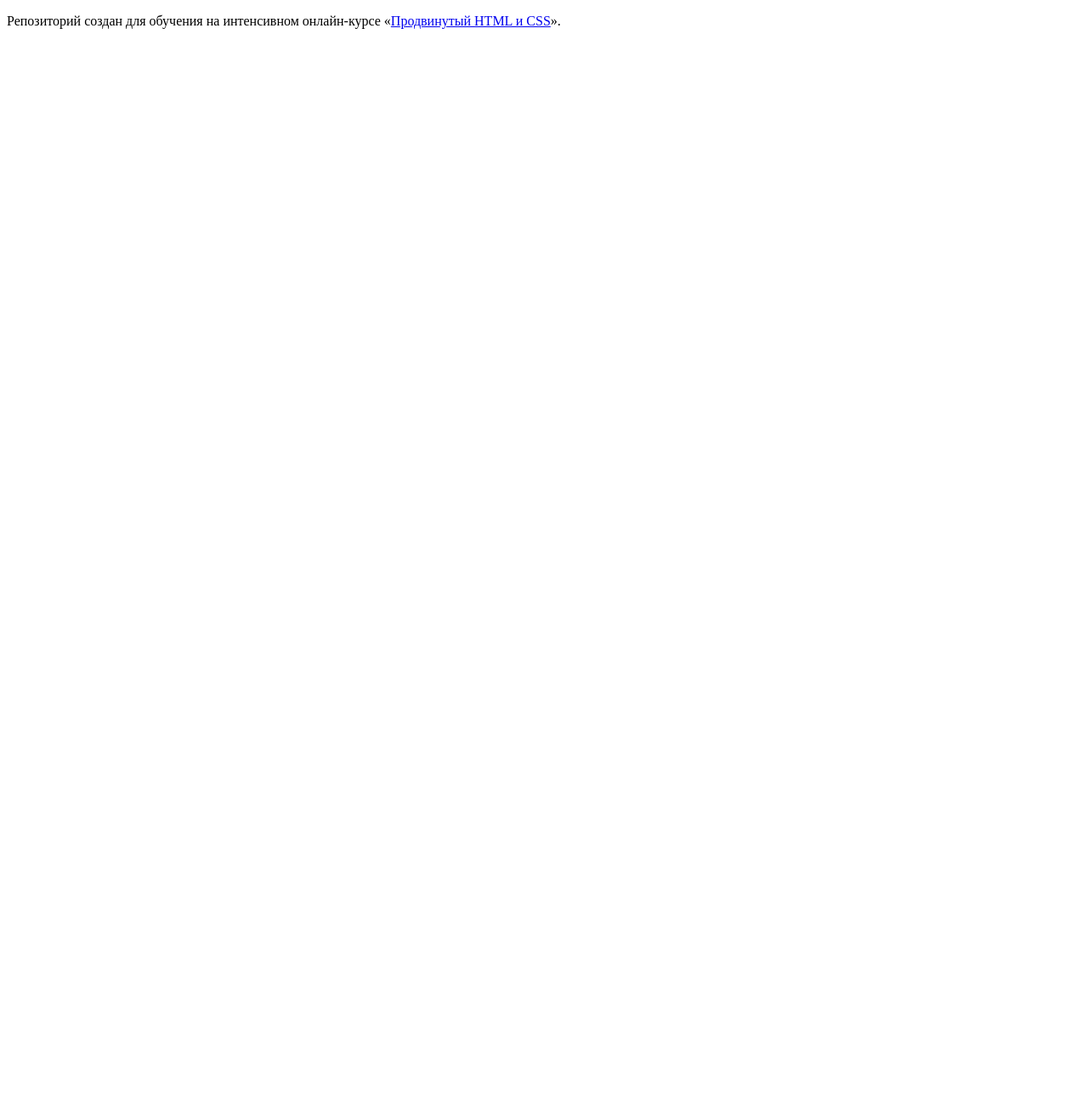
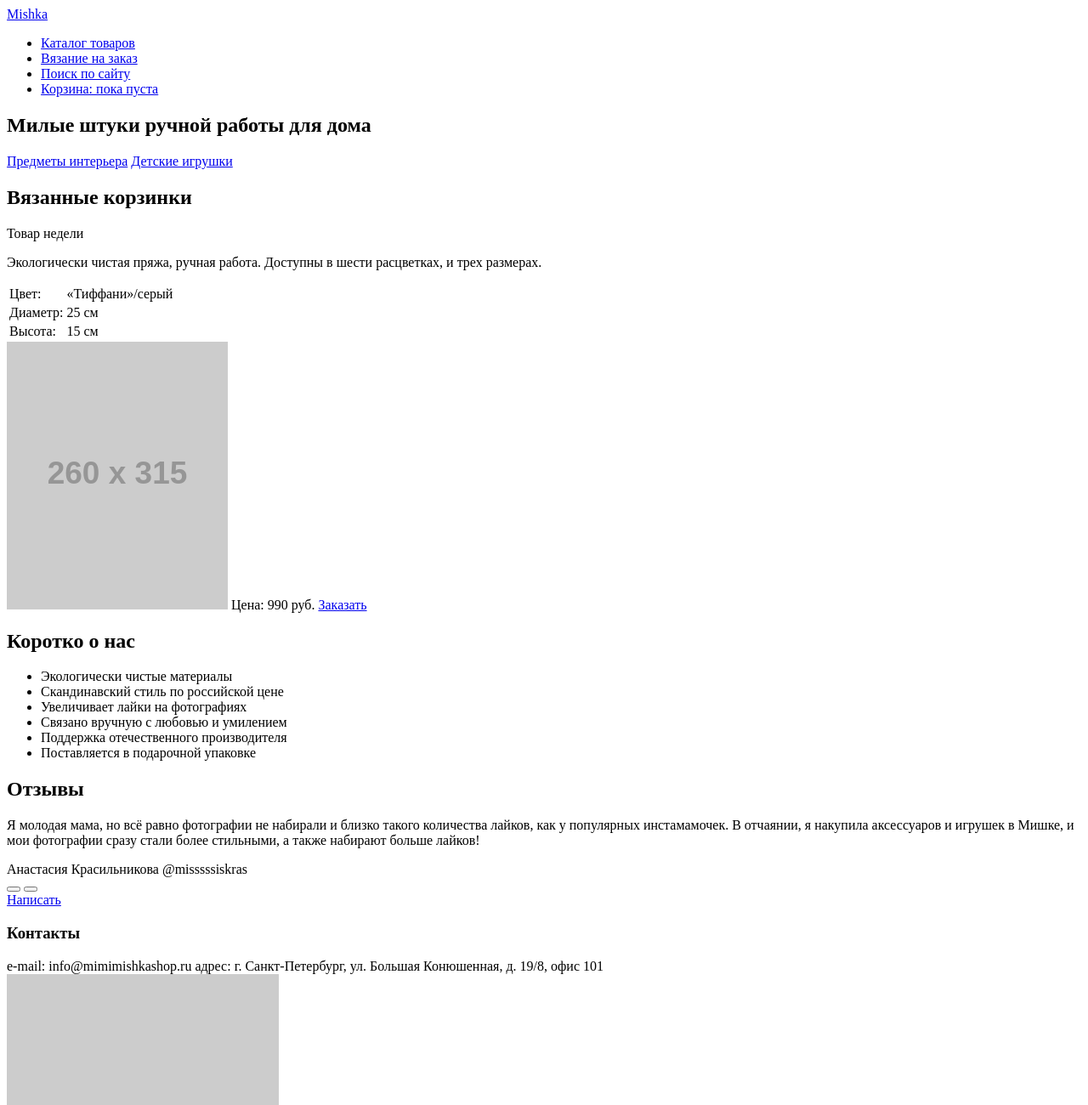
Before and after one commit to sashaturkina/203101-mishka, a website: page index.html in a window 1280 px wide. Shown: the top 1300 px of the page at 85% size. Before the commit the page ends 800 px from the top, so only its background shows below. Drawn offline with Linux system fonts and the light colour scheme; placeholder pictures from the web are drawn by us.

Commit message:
разметка

```diff
--- a/index.html
+++ b/index.html
@@ -2,11 +2,100 @@
 <html lang="ru">
   <head>
     <meta charset="utf-8">
-    <title>HTML Academy: Мишка</title>
+    <title>Mishka</title>
   </head>
   <body>
-
-    <p>Репозиторий создан для обучения на интенсивном онлайн‑курсе «<a href="https://htmlacademy.ru/intensive/adaptive">Продвинутый HTML и CSS</a>».</p>
-
+    <header class="pade-header">
+	  <a href="index.html" class="logo pade-header__logo"><img>Mishka</a>
+	  <nav class="main-nav">
+	    <span class="main-nav__toggle main-nav__toggle--open"></span>
+	    <ul class="main-nav__list">
+		  <li class="main-nav__item"><a href="#">Каталог товаров</a></li>
+		  <li class="main-nav__item"><a href="#">Вязание на заказ</a></li>
+		  <li class="main-nav__item"><a href="#">Поиск по сайту</a></li>
+		  <li class="main-nav__item"><a href="#">Корзина: пока пуста</a></li>
+	    </ul>
+	  </nav>
+	</header>
+    <section class="products">
+	  <h1 class="products__title">Милые штуки ручной работы для дома</h1>
+	  <a class="products__item" href="#">Предметы интерьера</a>
+	  <a class="products__item" href="#">Детские игрушки</a>
+	</section>
+	<section class="featured">
+	  <h2 class="featured__title">Вязанные корзинки</h2>
+	  <span class="featured__week-product">Товар недели</span>
+	  <p class="featured__describe">Экологически чистая пряжа, ручная работа. Доступны в шести расцветках, и трех размерах.</p>
+	  <table class="featured__properties">
+	    <tr>
+		  <td>Цвет:</td>
+		  <td>«Тиффани»/серый</td>
+		</tr>
+		<tr>
+		  <td>Диаметр:</td>
+		  <td>25 см</td>
+		</tr>
+		<tr>
+		  <td>Высота:</td>
+		  <td>15 см</td>
+		</tr>
+	  </table>
+	  <img class="featured__img" src="http://placehold.it/260x315">
+	  <span class="featured__price">Цена: 990 руб.</span>
+	  <a class="featured__to-order btn" href="#">Заказать</a>
+	</section>
+	<section class="about-us">
+	  <h2 class="about-us__title">Коротко о нас</h2>
+	  <ul>
+	    <li class="about-us__advantades">Экологически чистые материалы</li>
+		<li class="about-us__advantades">Скандинавский стиль по российской цене</li>
+		<li class="about-us__advantades">Увеличивает лайки на фотографиях</li>
+		<li class="about-us__advantades">Связано вручную с любовью и умилением</li>
+		<li class="about-us__advantades">Поддержка отечественного производителя</li>
+		<li class="about-us__advantades">Поставляется в подарочной упаковке</li>
+	</section>
+	<section class="reviews">
+	  <h2 class="reviews__title">Отзывы</h2>
+	  <p class="reviews__text">Я молодая мама, но всё равно фотографии не набирали и близко такого количества лайков, как у популярных инстамамочек. В отчаянии, я накупила аксессуаров и игрушек в Мишке, и мои фотографии сразу стали более стильными, а также набирают больше лайков!</p>
+	  <span class="reviews__author">Анастасия Красильникова</span>
+	  <span class="reviews__author-mail">@misssssiskras</span>
+	  <div class="reviews__slider-controls">
+	    <button class="reviews__slider-controls-next"></button>
+		<button class="reviews__slider-controls-prev"></button>
+	  </div>
+	  <a class="reviews__write" href="#">Написать</a>
+	</section>
+	<section class="contacts">
+	  <h3 class="contacts__title">Контакты</h3>
+	  <div class="contacts__text">
+	    <span class="contacts__mail">e-mail:</span>
+		<span class="contacts__mail-address">info@mimimishkashop.ru</span>
+		<span class="contacts__address-word">адрес:</span>
+		<span class="contacts__address">г. Санкт-Петербург, ул. Большая Конюшенная, д. 19/8, офис 101</span>
+	  </div>
+	  <div class="contacts__map map"><img src="http://placehold.it/320x455"></div>
+	  <a class="contacts__write-us" href="#"></a>
+	</section>
+	<footer class="pade-footer">
+	  <div class="social-links">
+	    <a class="social-link social-link--inst" href="#">Мы в Инстаграме</a>
+		<a class="social-link social-link--fb" href="#">Мы в Фейсбуке</a>
+		<a class="social-link social-link--tw" href="#">Мы в Твиттере</a>
+	  </div>
+	  <div class="pade-footer__developer">
+	    <span>Разработано</span>
+		<a class="pade-footer__developer-logo" href="https://htmlacademy.ru/"><img>Htmlacademy</a>
+	  </div>
+	</footer>
+	<section class="modal">
+	  <h3 class="modal__title">Добавить в корзину</h3>
+	  <span class="modal__change-size">Выберите размер:</span>
+	  <div class="modal__size">
+	    <a class="modal__size-item" href="#">s</a>
+		<a class="modal__size-item" href="#">m</a>
+		<a class="modal__size-item" href="#">l</a>
+	  </div>
+	  <a class="modal__add" href="#">Добавить</a>
+	</section>
   </body>
 </html>
```
